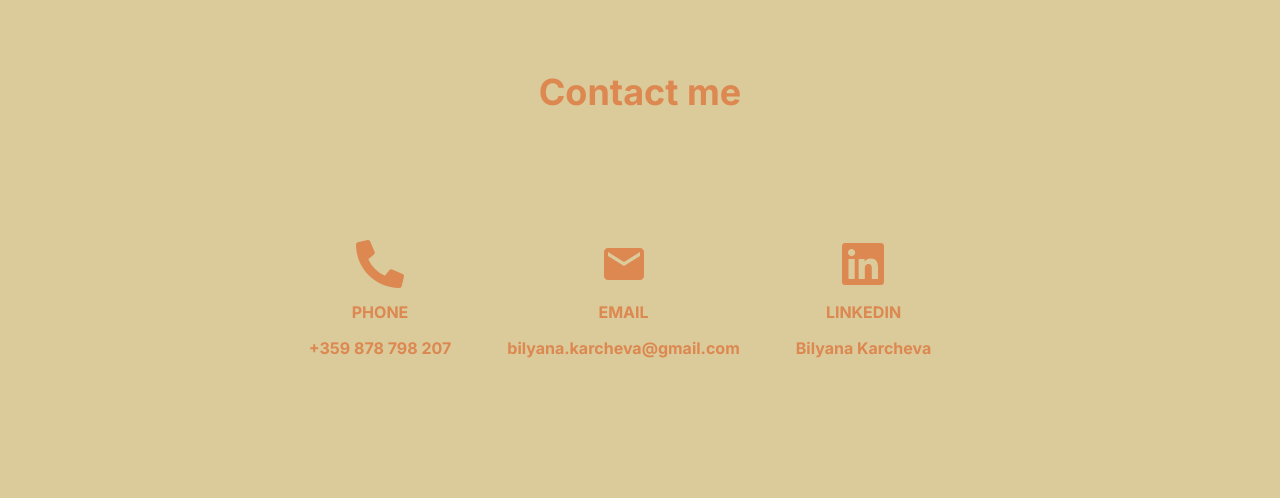
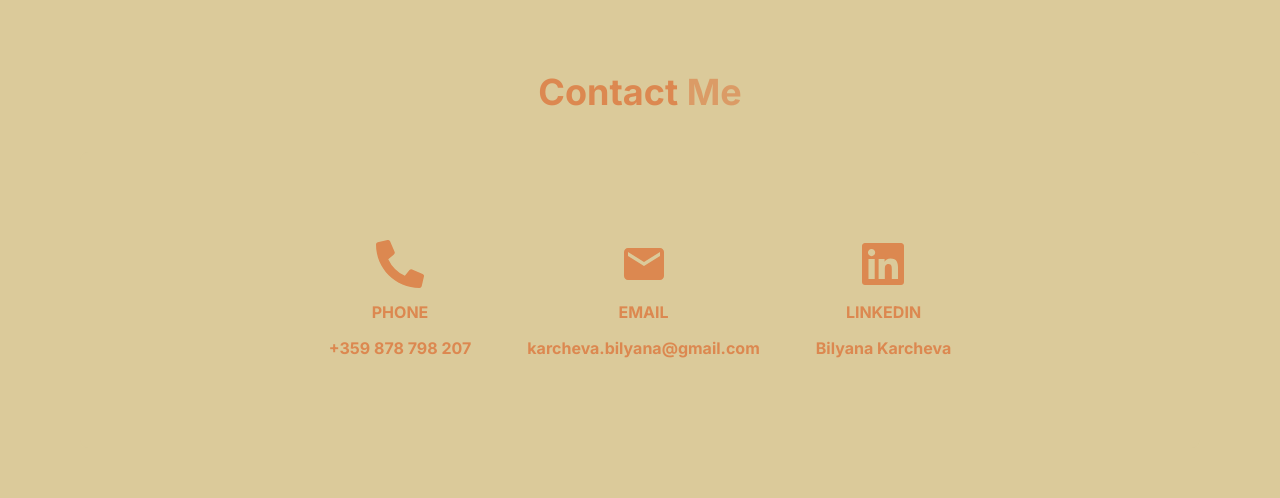
Before and after one commit to bilyanakarcheva/my-portfolio, a React (Vite) app: page / in a window 1280 px wide. Shown: the part 3433-3931 px from the top of the page. Built offline with nearby package versions, Linux system fonts and the light colour scheme; a web font is replaced by a local one.

Commit message:
Add Motion Framer to the Contact section

```diff
--- a/src/views/Contact/Contact.tsx
+++ b/src/views/Contact/Contact.tsx
@@ -1,27 +1,57 @@
 import { FaPhoneAlt, FaLinkedin } from "react-icons/fa";
 import { MdEmail } from "react-icons/md";
+import { CONTACTS } from "../../constants/constants";
+import { motion } from "framer-motion";
 
 function Contact() {
     return (
         <div id="contact" className="w-full h-1/2 p-20">
-            <h1 className="text-4xl font-bold text-accent text-center mb-10">Contact me</h1>
-            <div className="flex flex-wrap gap-10 justify-center items-center bg-base-300 w-full h-1/2 rounded-lg p-20">
-                <div className="flex flex-col items-center gap-3 p-2">
+            <motion.h1
+                whileInView={{ opacity: 1, y: 0 }}
+                initial={{ opacity: 0, y: -100 }}
+                transition={{ duration: 1 }}
+                className="text-4xl font-bold text-accent text-center mb-10">
+                Contact
+                <span className="text-accent/70"> Me</span>
+            </motion.h1>
+            <div className="flex flex-wrap gap-10 text-center justify-center items-center bg-base-300 w-full h-1/2 rounded-lg p-20">
+                <motion.div
+                    whileInView={{ opacity: 1, x: 0 }}
+                    initial={{ opacity: 0, x: -100 }}
+                    transition={{ duration: 1 }}
+                    className="flex flex-col font-bold text-accent items-center gap-3 p-2">
                     <FaPhoneAlt size="2em" className="text-2xl font-bold text-accent" />
-                    <p className="font-bold text-accent">PHONE</p>
-                    <p className="font-bold text-accent">+359 878 798 207</p>
-                </div>
-                <div className="flex flex-col items-center gap-3 p-2">
+                    <p>PHONE</p>
+                    <p className="whitespace-nowrap">{CONTACTS.phone}</p>
+                </motion.div>
+                <motion.div
+                    whileInView={{ opacity: 1, y: 0 }}
+                    initial={{ opacity: 0, y: -100 }}
+                    transition={{ duration: 1 }}
+                    className="flex flex-col font-bold text-accent items-center gap-3 p-2">
                     <MdEmail size="2em" className="text-2xl font-bold text-accent" />
-                    <p className="font-bold text-accent">EMAIL</p>
-                    <p className="font-bold text-accent">bilyana.karcheva@gmail.com</p>
-                </div>
-                <div className="flex flex-col items-center gap-3 p-2">
+                    <p>EMAIL</p>
+                    <a
+                        href="mailto:{CONTACTS.email}"
+                        className="link link-accent link-hover text-accent">
+                        {CONTACTS.email}
+                    </a>
+                </motion.div>
+                <motion.div
+                    whileInView={{ opacity: 1, x: 0 }}
+                    initial={{ opacity: 0, x: 100 }}
+                    transition={{ duration: 1 }}
+                    className="flex flex-col font-bold text-accent items-center gap-3 p-2">
                     <FaLinkedin size="2em" className="text-2xl font-bold text-accent" />
-                    <p className="font-bold text-accent">LINKEDIN</p>
-                    <a href="https://www.linkedin.com/in/bilyana-karcheva-a45b26105/" className="link link-accent link-hover font-bold ">Bilyana Karcheva</a>
-                </div>
-                <a href="mailto:karcheva.bilyana@gmail.com" className="text-accent"></a>
+                    <p>LINKEDIN</p>
+                    <a
+                        href="https://www.linkedin.com/in/bilyana-karcheva-a45b26105/"
+                        className="link link-accent link-hover font-bold whitespace-nowrap"
+                        target="_blank"
+                        rel="noopener noreferrer">
+                        Bilyana Karcheva
+                    </a>
+                </motion.div>
             </div>
         </div>
     );
```
